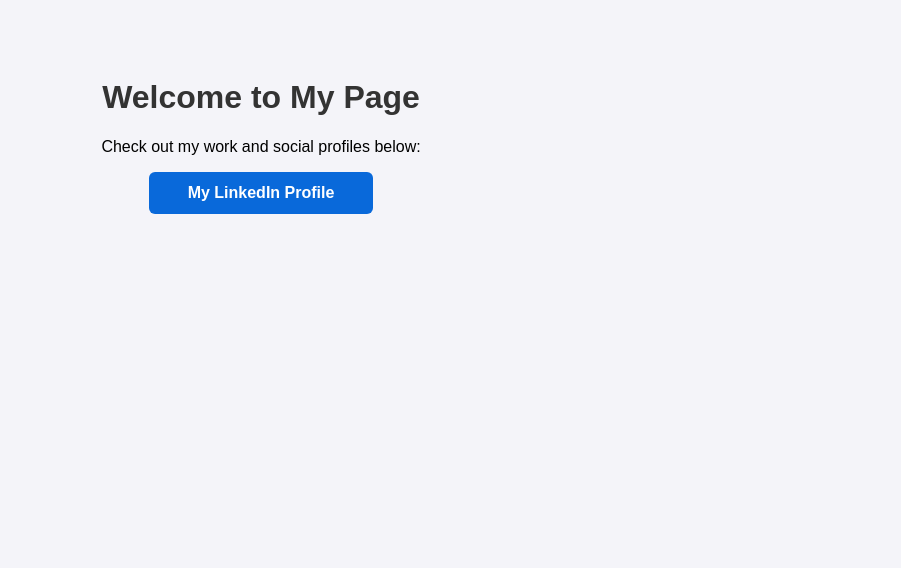
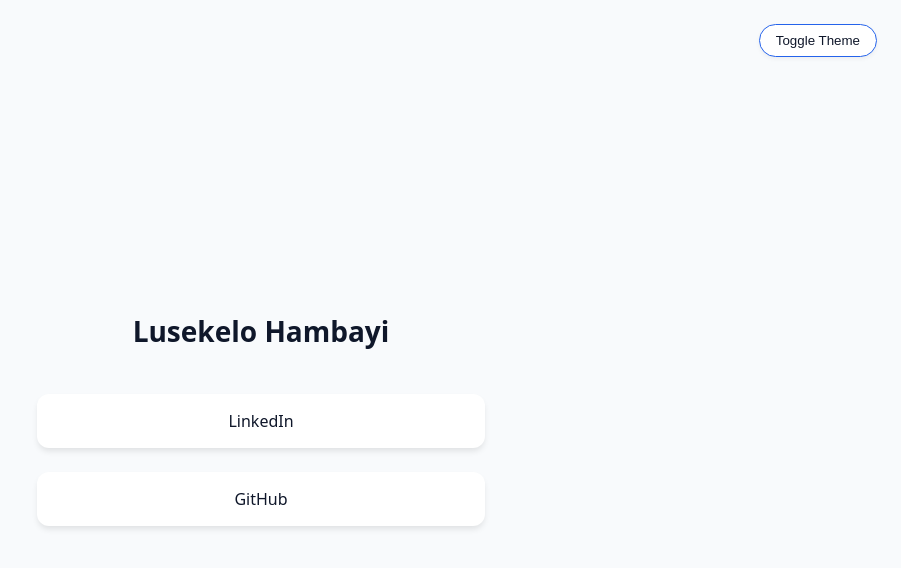
Before and after one commit to lhambayi-create/test-repo, a plain HTML site: page index.html in a window 1280 px wide. Shown: the whole page, without its empty margins (379-1280 px from the left). Drawn offline with Linux system fonts and the light colour scheme.

Commit message:
Revamp index.html with new styles and theme toggle

```diff
--- a/index.html
+++ b/index.html
@@ -1,17 +1,90 @@
 <!DOCTYPE html>
-<html>
+<html lang="en">
 <head>
-    <title>My Link Tree</title>
-    <style>
-        body { font-family: sans-serif; text-align: center; background: #f4f4f9; padding: 50px; }
-        h1 { color: #333; }
-        .link-btn { display: block; width: 200px; margin: 10px auto; padding: 12px; background: #0969da; color: white; text-decoration: none; border-radius: 6px; font-weight: bold; }
-        .link-btn:hover { background: #044289; }
-    </style>
+  <meta charset="UTF-8">
+  <meta name="viewport" content="width=device-width, initial-scale=1.0">
+  <title>Lusekelo Hambayi | Links</title>
+  <style>
+    :root {
+      --bg: #f8fafc;
+      --card: #ffffff;
+      --text: #0f172a;
+      --accent: #2563eb;
+    }
+    [data-theme="dark"] {
+      --bg: #0f172a;
+      --card: #1e293b;
+      --text: #f8fafc;
+      --accent: #38bdf8;
+    }
+    body {
+      font-family: system-ui, -apple-system, sans-serif;
+      background-color: var(--bg);
+      color: var(--text);
+      display: flex;
+      flex-direction: column;
+      align-items: center;
+      justify-content: center;
+      min-height: 100vh;
+      margin: 0;
+      padding: 1rem;
+      transition: background-color 0.3s, color 0.3s;
+    }
+    .theme-btn {
+      position: fixed;
+      top: 1.5rem;
+      right: 1.5rem;
+      padding: 0.5rem 1rem;
+      border-radius: 999px;
+      border: 1px solid var(--accent);
+      background: var(--card);
+      color: var(--text);
+      cursor: pointer;
+      font-weight: 500;
+      box-shadow: 0 2px 4px rgba(0,0,0,0.05);
+    }
+    .theme-btn:hover {
+      background: var(--accent);
+      color: #ffffff;
+    }
+    h1 {
+      margin-bottom: 2rem;
+      font-size: 1.75rem;
+    }
+    .link-card {
+      display: block;
+      width: 100%;
+      max-width: 400px;
+      padding: 1rem 1.5rem;
+      margin: 0.75rem 0;
+      background: var(--card);
+      color: var(--text);
+      text-decoration: none;
+      text-align: center;
+      border-radius: 12px;
+      font-weight: 500;
+      box-shadow: 0 4px 6px -1px rgb(0 0 0 / 0.1);
+      transition: transform 0.2s, box-shadow 0.2s;
+    }
+    .link-card:hover {
+      transform: translateY(-3px);
+      box-shadow: 0 10px 15px -3px rgb(0 0 0 / 0.15);
+    }
+  </style>
 </head>
 <body>
-    <h1>Welcome to My Page</h1>
-    <p>Check out my work and social profiles below:</p>
-    <a class="link-btn" href="https://www.linkedin.com/in/lusekelo-hambayi" target="_blank">My LinkedIn Profile</a>
+  <button class="theme-btn" onclick="toggleTheme()">Toggle Theme</button>
+
+  <h1>Lusekelo Hambayi</h1>
+
+  <a href="https://linkedin.com" class="link-card" target="_blank">LinkedIn</a>
+  <a href="https://github.com/lhambayi-create" class="link-card" target="_blank">GitHub</a>
+
+  <script>
+    function toggleTheme() {
+      const current = document.documentElement.getAttribute('data-theme');
+      document.documentElement.setAttribute('data-theme', current === 'dark' ? 'light' : 'dark');
+    }
+  </script>
 </body>
 </html>
```
